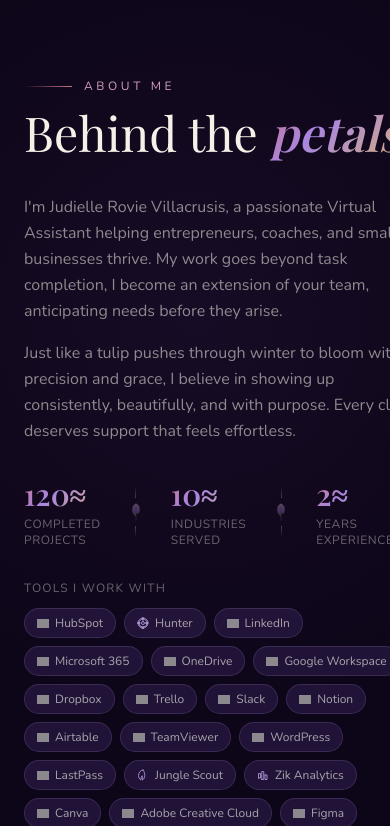
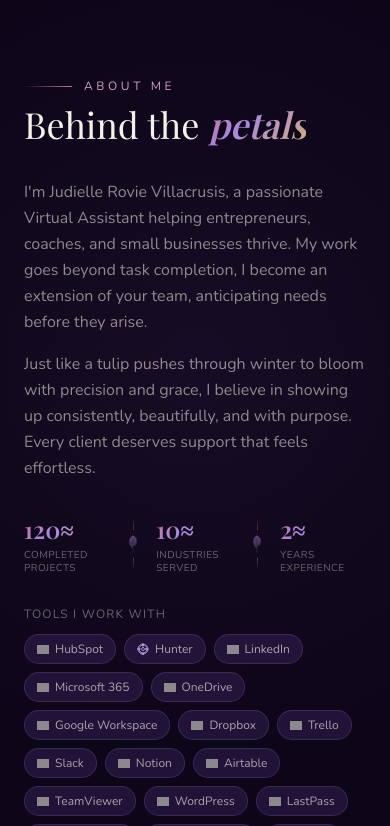
Before and after one commit to DanRyuzaki/judielleva-nextjs-portfolio, a Next.js app: page / in a window 390 px wide. Shown: the part 1378-2204 px from the top of the page. Built offline with nearby package versions, Linux system fonts and the light colour scheme; grey boxes are pictures that could not be loaded; a web font is replaced by a local one.

Commit message:
Update About and Contact components for improved styling and package pricing

```diff
--- a/components/About.tsx
+++ b/components/About.tsx
@@ -184,7 +184,7 @@
                 </svg>
               </div>
 
-              <div className="absolute glass-card rounded-2xl p-4" style={{ width: "170px", bottom: "48px", right: "-20px" }}>
+              <div className="absolute glass-card rounded-2xl p-4" style={{ width: "160px", bottom: "48px", right: "-18px" }}>
                 <div className="flex items-center gap-2 mb-2">
                   <TulipSVG variant="decorative" size={20} />
                   <span className="text-xs text-cream/60 font-light">Certified VA</span>
@@ -205,7 +205,7 @@
                 <div className="h-px w-12 bg-gradient-to-r from-transparent to-[#c8748a]" />
                 <span className="text-xs tracking-[0.3em] uppercase text-[#d4a0bc] font-light">About Me</span>
               </div>
-              <h2 className="reveal text-5xl md:text-6xl font-light text-cream leading-tight" style={{ fontFamily: "var(--font-cormorant)" }}>
+              <h2 className="reveal text-4xl sm:text-5xl md:text-6xl font-light text-cream leading-tight" style={{ fontFamily: "var(--font-cormorant)" }}>
                 Behind the{" "}
                 <span className="text-gradient-tulip italic font-semibold">petals</span>
               </h2>
@@ -230,9 +230,9 @@
                 { value: "2≈", label: "Years Experience" },
               ].map((stat, i) => (
                 <>
-                  <div key={stat.label} className="space-y-1 px-6 first:pl-0">
-                    <p className="text-3xl font-semibold text-gradient-tulip" style={{ fontFamily: "var(--font-cormorant)" }}>{stat.value}</p>
-                    <p className="text-xs text-cream/40 tracking-wider uppercase">{stat.label}</p>
+                  <div key={stat.label} className="space-y-1 px-3 sm:px-6 first:pl-0 min-w-0">
+                    <p className="text-2xl sm:text-3xl font-semibold text-gradient-tulip" style={{ fontFamily: "var(--font-cormorant)" }}>{stat.value}</p>
+                    <p className="text-[10px] sm:text-xs text-cream/40 tracking-wider uppercase leading-tight">{stat.label}</p>
                   </div>
                   {i < 2 && (
                     <div key={`divider-${i}`} className="flex flex-col items-center gap-1 px-1 opacity-40">
--- a/components/Contact.tsx
+++ b/components/Contact.tsx
@@ -287,9 +287,9 @@
                 <span className="text-sm font-medium text-cream/80" style={{ fontFamily: "var(--font-cormorant)", fontSize: "16px" }}>Starting Packages</span>
               </div>
               {[
-                { name: "Bud", hours: "10 hrs/month", price: "$150" },
-                { name: "Bloom", hours: "20 hrs/month", price: "$260" },
-                { name: "Bouquet", hours: "40 hrs/month", price: "$480" },
+                { name: "Bud", hours: "per hour", price: "$3-5" },
+                { name: "Bloom", hours: "20 hrs/week", price: "$80" },
+                { name: "Bouquet", hours: "40 hrs/month", price: "$170" },
               ].map((pkg) => (
                 <div key={pkg.name} className="flex justify-between items-center py-2 border-b border-[rgba(197,174,237,0.08)] last:border-0">
                   <div>
```
Also changed, not shown: firebase.json.
